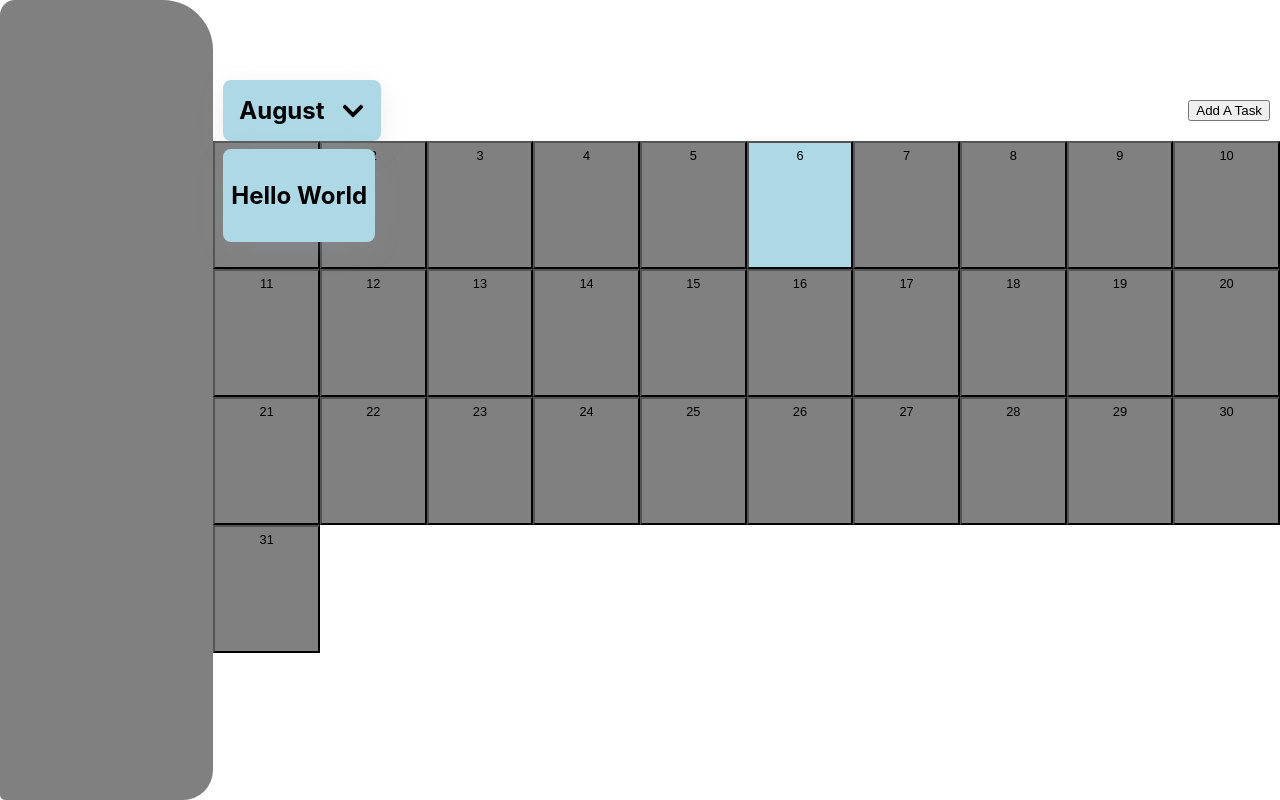
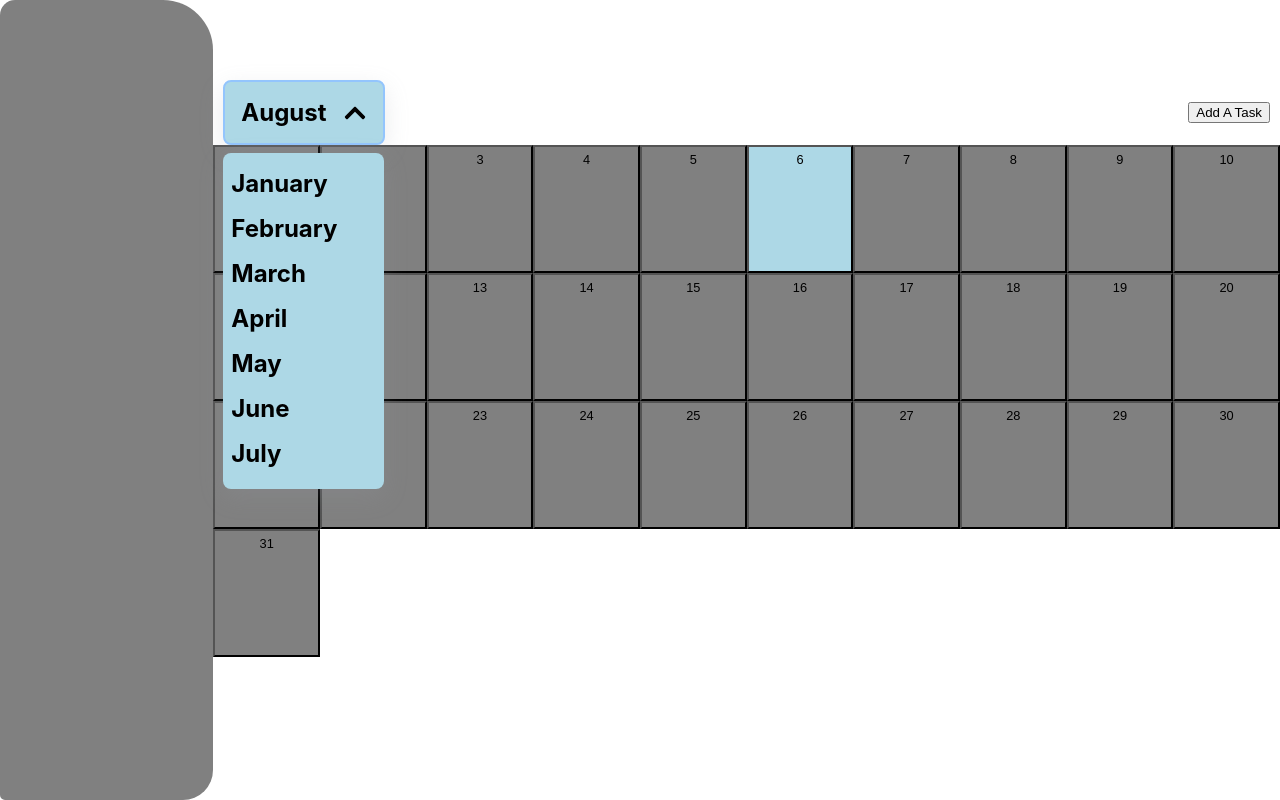
Before and after one commit to Andrewhli06/calendarApp, a React (Create React App) app in the folder calendarapp/: page / in a window 1280 px wide. Both pictures are taken after a click on the element "August". Built offline with nearby package versions, Linux system fonts and the light colour scheme.

Commit message:
made a drop down in order to change months, the cahnmging of months hasnt been implemented yet

```diff
--- a/calendarapp/src/components/Flexbox.js
+++ b/calendarapp/src/components/Flexbox.js
@@ -2,6 +2,7 @@ import React, { useState } from "react";
 import "../components/Taskbar.css";
 import "../components/calendar.css";
 import MonthDropDown from "../components/MonthDropDown/MonthDropDown.js";
+import MonthDropDownItem from "../components/MonthDropDown/MonthDropDownItem/MonthDropDownItem.js";
 import OpenTaskInput from "../components/Addtask.js";
 
 const date = new Date();
@@ -72,6 +73,8 @@ function Taskbar() {
         });
     };
 
+    const [currentDate, setCurrentDate] = useState(new Date());
+
     return (
         <div>
             <div className="taskBody">
@@ -79,7 +82,19 @@ function Taskbar() {
                 <div className="calBody">
                     <div className="whatMonth">
                         <MonthDropDown
-                        buttonText= {currentMonthName} content={<p>Hello World</p>} />
+                        buttonText= {currentMonthName} content={<>
+                        {
+                            monthNames && Object.keys(monthNames).map((key) => (
+                            <MonthDropDownItem
+                            key={key}
+                            onClick={() => setCurrentDate(new Date(year, key, 1))}
+                            >
+                            {monthNames[key]}
+                            </MonthDropDownItem>
+                            ))
+                        }
+                        </>}
+                        />
                         <button type="button" onClick={() => handleAddTaskClick(date.getDate())}>Add A Task</button>
                     </div>
                     {days.map((day) => {
--- a/calendarapp/src/components/MonthDropDown/MonthDropDown.js
+++ b/calendarapp/src/components/MonthDropDown/MonthDropDown.js
@@ -1,19 +1,42 @@
-import React from 'react'
+import React, { use } from 'react'
 import MonthDropDownButton from './MonthDropDownButton/MonthDropDownButton'
 import MonthDropDownContent from './MonthDropDownContent/MonthDropDownContent'
 import "../MonthDropDown/MonthDropDown.css"
+import {useState, useEffect, useRef} from 'react';
 
 const MonthDropDown = ({buttonText, content}) => {
+
+    const [open, setOpen] = useState(false);
+    const dropDownRef = useRef();
+
+    const toggleDropdown = () => {
+        setOpen((open) => !open);
+    }
+
+    useEffect(() => {
+        const handler = (event) => {
+            if(dropDownRef.current && !dropDownRef.current.contains(event.target)) {
+                setOpen(false);
+            }
+        }
+
+        document.addEventListener('click', handler);
+
+        return () => {
+            document.removeEventListener('click', handler);
+        }
+    }, [dropDownRef]);
+
   return (
-    <div className="dropdown">
-        <MonthDropDownButton>
+    <div className="dropdown" ref={dropDownRef}>
+        <MonthDropDownButton toggle={toggleDropdown} open={open}>
             {buttonText}
         </MonthDropDownButton>
-        <MonthDropDownContent>
+        <MonthDropDownContent open={open}>
             {content}
         </MonthDropDownContent>
     </div>
-  )
+    )
 }
 
-export default MonthDropDown
+export default MonthDropDown;
--- a/calendarapp/src/components/MonthDropDown/MonthDropDownButton/MonthDropDownButton.css
+++ b/calendarapp/src/components/MonthDropDown/MonthDropDownButton/MonthDropDownButton.css
@@ -15,3 +15,7 @@
     justify-content: center;
     margin-left: 1rem;
 }
+
+.button-open{
+    border: rgb(147,197,253) 2px solid;
+}
--- a/calendarapp/src/components/MonthDropDown/MonthDropDownButton/MonthDropDownButton.js
+++ b/calendarapp/src/components/MonthDropDown/MonthDropDownButton/MonthDropDownButton.js
@@ -1,11 +1,11 @@
 import React from 'react'
-import { FaChevronDown } from 'react-icons/fa'
+import { FaChevronDown, FaChevronUp } from 'react-icons/fa'
 import '../MonthDropDownButton/MonthDropDownButton.css'
 
-const MonthDropDownButton = ({children}) => {
+const MonthDropDownButton = ({children,open,toggle}) => {
   return (
-    <div className='dropdown-btn'>{children}
-    <span className="toggle-icon"><FaChevronDown /></span></div>
+    <div onClick={toggle} className={`dropdown-btn ${open ? "button-open" : null}`}>{children}
+    <span className="toggle-icon"> {open ? <FaChevronUp /> : <FaChevronDown />}</span></div>
   )
 }
 
--- a/calendarapp/src/components/MonthDropDown/MonthDropDownContent/MonthDropDownContent.css
+++ b/calendarapp/src/components/MonthDropDown/MonthDropDownContent/MonthDropDownContent.css
@@ -13,9 +13,19 @@
     overflow-y: scroll;
     scrollbar-width: none;
     -ms-overflow-style: none;
+    opacity: 0;
+    transform: translateY(-5%);
+    transition: transform 150ms ease-in-out, opacity 100ms ease-in-out;
+    pointer-events: none;
 }
 
 .dropdown-content::-webkit-scrollbar {
     width: 0;
     height: 0;
 }
+
+.content-open{
+    opacity: 1;
+    transform: translateY(0);
+    pointer-events: all;
+}
--- a/calendarapp/src/components/MonthDropDown/MonthDropDownContent/MonthDropDownContent.js
+++ b/calendarapp/src/components/MonthDropDown/MonthDropDownContent/MonthDropDownContent.js
@@ -1,9 +1,9 @@
 import React from 'react'
 import '../MonthDropDownContent/MonthDropDownContent.css'
 
-const MonthDropDownContent = ({ children }) => {
+const MonthDropDownContent = ({ children, open }) => {
   return (
-    <div className='dropdown-content'>{children}</div>
+    <div className={`dropdown-content ${open ? "content-open" : null}`}>{children}</div>
   )
 }
 
--- /dev/null
+++ b/calendarapp/src/components/MonthDropDown/MonthDropDownItem/MonthDropDownItem.css
@@ -0,0 +1,11 @@
+.dropdown-item {
+    padding: 0.5rem;
+    margin: 0.1re,;
+    width: 100%;
+    border-radius: 0.5rem;
+    cursor: pointer;
+}
+
+.dropdown-item:hover {
+    background-color: rgba(147, 197, 253, 0.2);
+}
--- a/calendarapp/src/components/MonthDropDown/MonthDropDownItem/MonthDropDownItem.js
+++ b/calendarapp/src/components/MonthDropDown/MonthDropDownItem/MonthDropDownItem.js
@@ -0,0 +1,10 @@
+import React from 'react'
+import '../MonthDropDownItem/MonthDropDownItem.css'
+
+export const MonthDropDownItem = ({children, onClick}) => {
+  return (
+    <div className='dropdown-item' onClick={onClick}>{children}</div>
+  )
+}
+
+export default MonthDropDownItem;
```
Also changed, not shown: calendarapp/src/components/MonthDropDown/MonthDropDownItem/MonthDropDowItem.css (deleted).
